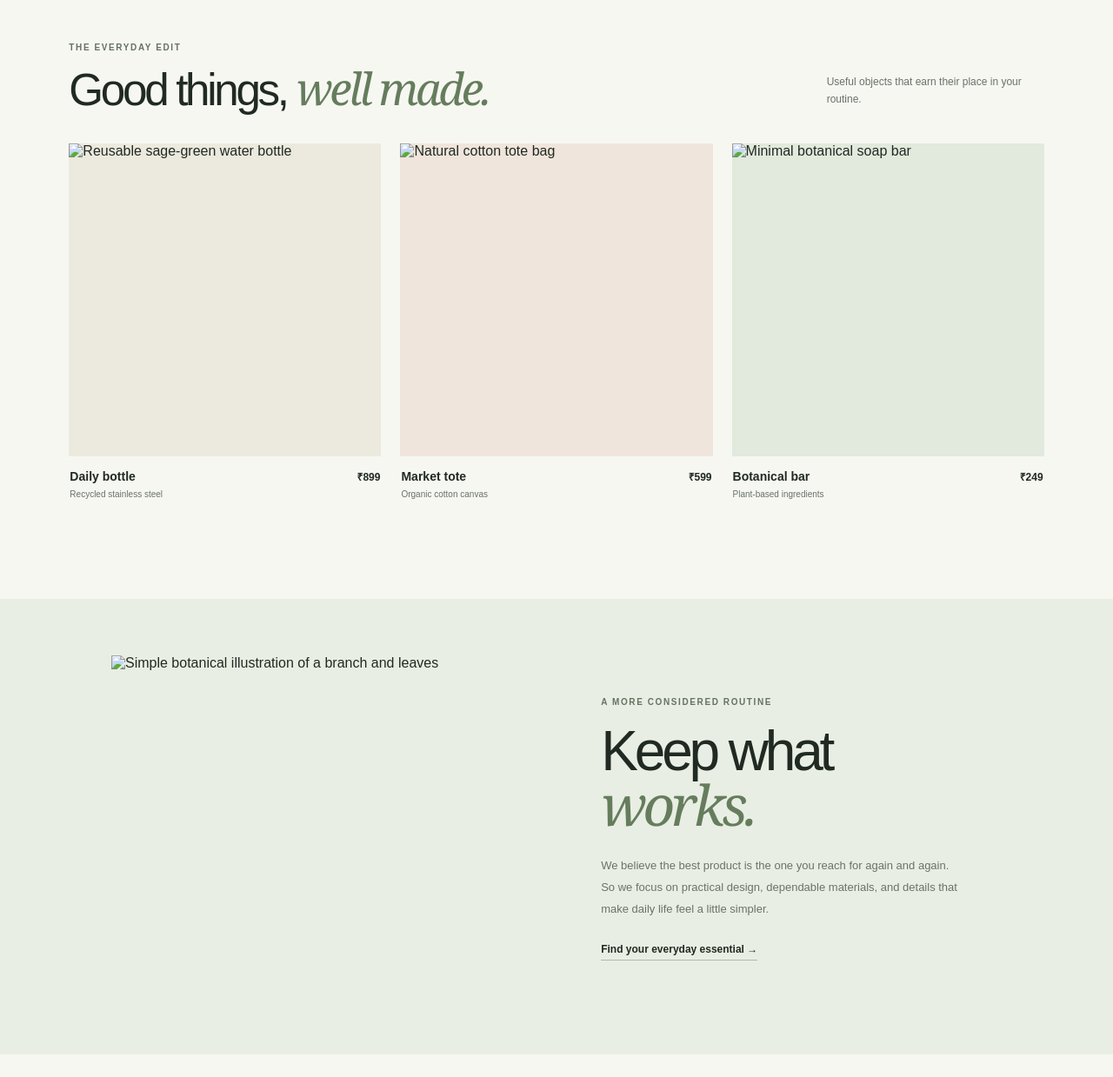
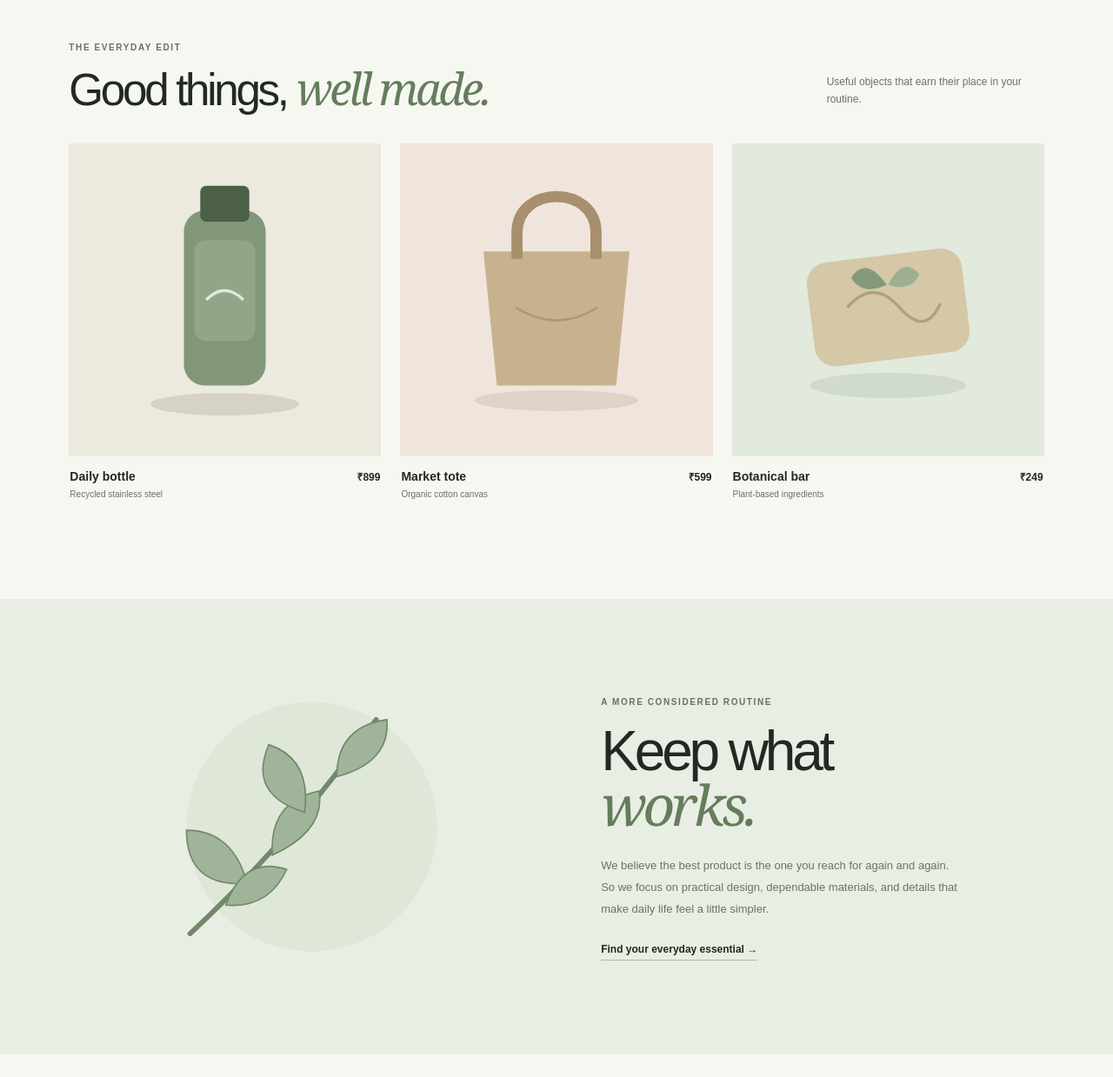
Before and after one commit to puneet-17-ai/Evergreen-Performance, a plain HTML site: page index.html in a window 1280 px wide. Shown: the part 863-2102 px from the top of the page at 87% size. Drawn offline with Linux system fonts and the light colour scheme.

Commit message:
Update image paths to remove 'assets/' prefix

```diff
--- a/index.html
+++ b/index.html
@@ -6,7 +6,7 @@
   <meta name="theme-color" content="#f7f7f2">
   <meta name="description" content="A lightweight demo storefront built to demonstrate front-end performance optimization.">
   <title>Evergreen — Thoughtful everyday goods</title>
-  <link rel="preload" href="assets/hero.svg" as="image" type="image/svg+xml">
+  <link rel="preload" href="hero.svg" as="image" type="image/svg+xml">
   <link rel="stylesheet" href="styles.min.css">
   <script src="app.min.js" defer></script>
 </head>
@@ -34,7 +34,7 @@
         <div class="hero-proof"><span class="proof-icon" aria-hidden="true">✓</span><span>Considered materials. Timeless utility.</span></div>
       </div>
       <div class="hero-art">
-        <img src="assets/hero.svg" width="720" height="760" fetchpriority="high" alt="Illustration of a reusable bottle, tote bag and leafy branch">
+        <img src="hero.svg" width="720" height="760" fetchpriority="high" alt="Illustration of a reusable bottle, tote bag and leafy branch">
         <div class="art-note"><span>01 / 03</span><span>Made for everyday</span></div>
       </div>
     </section>
@@ -52,22 +52,22 @@
       </div>
       <div class="product-grid">
         <article class="product-card">
-          <div class="product-image image-sand"><img src="assets/bottle.svg" width="420" height="420" loading="lazy" decoding="async" alt="Reusable sage-green water bottle"></div>
+          <div class="product-image image-sand"><img src="bottle.svg" width="420" height="420" loading="lazy" decoding="async" alt="Reusable sage-green water bottle"></div>
           <div class="product-meta"><div><h3>Daily bottle</h3><p>Recycled stainless steel</p></div><span class="price">₹899</span></div>
         </article>
         <article class="product-card">
-          <div class="product-image image-peach"><img src="assets/tote.svg" width="420" height="420" loading="lazy" decoding="async" alt="Natural cotton tote bag"></div>
+          <div class="product-image image-peach"><img src="tote.svg" width="420" height="420" loading="lazy" decoding="async" alt="Natural cotton tote bag"></div>
           <div class="product-meta"><div><h3>Market tote</h3><p>Organic cotton canvas</p></div><span class="price">₹599</span></div>
         </article>
         <article class="product-card">
-          <div class="product-image image-green"><img src="assets/soap.svg" width="420" height="420" loading="lazy" decoding="async" alt="Minimal botanical soap bar"></div>
+          <div class="product-image image-green"><img src="soap.svg" width="420" height="420" loading="lazy" decoding="async" alt="Minimal botanical soap bar"></div>
           <div class="product-meta"><div><h3>Botanical bar</h3><p>Plant-based ingredients</p></div><span class="price">₹249</span></div>
         </article>
       </div>
     </section>
 
     <section class="story" id="story" aria-labelledby="story-title">
-      <div class="story-art"><img src="assets/leaf.svg" width="560" height="480" loading="lazy" decoding="async" alt="Simple botanical illustration of a branch and leaves"></div>
+      <div class="story-art"><img src="leaf.svg" width="560" height="480" loading="lazy" decoding="async" alt="Simple botanical illustration of a branch and leaves"></div>
       <div class="story-copy"><p class="eyebrow">A MORE CONSIDERED ROUTINE</p><h2 id="story-title">Keep what<br><em>works.</em></h2><p>We believe the best product is the one you reach for again and again. So we focus on practical design, dependable materials, and details that make daily life feel a little simpler.</p><a class="text-link" href="#collection">Find your everyday essential <span aria-hidden="true">→</span></a></div>
     </section>
   </main>
```
